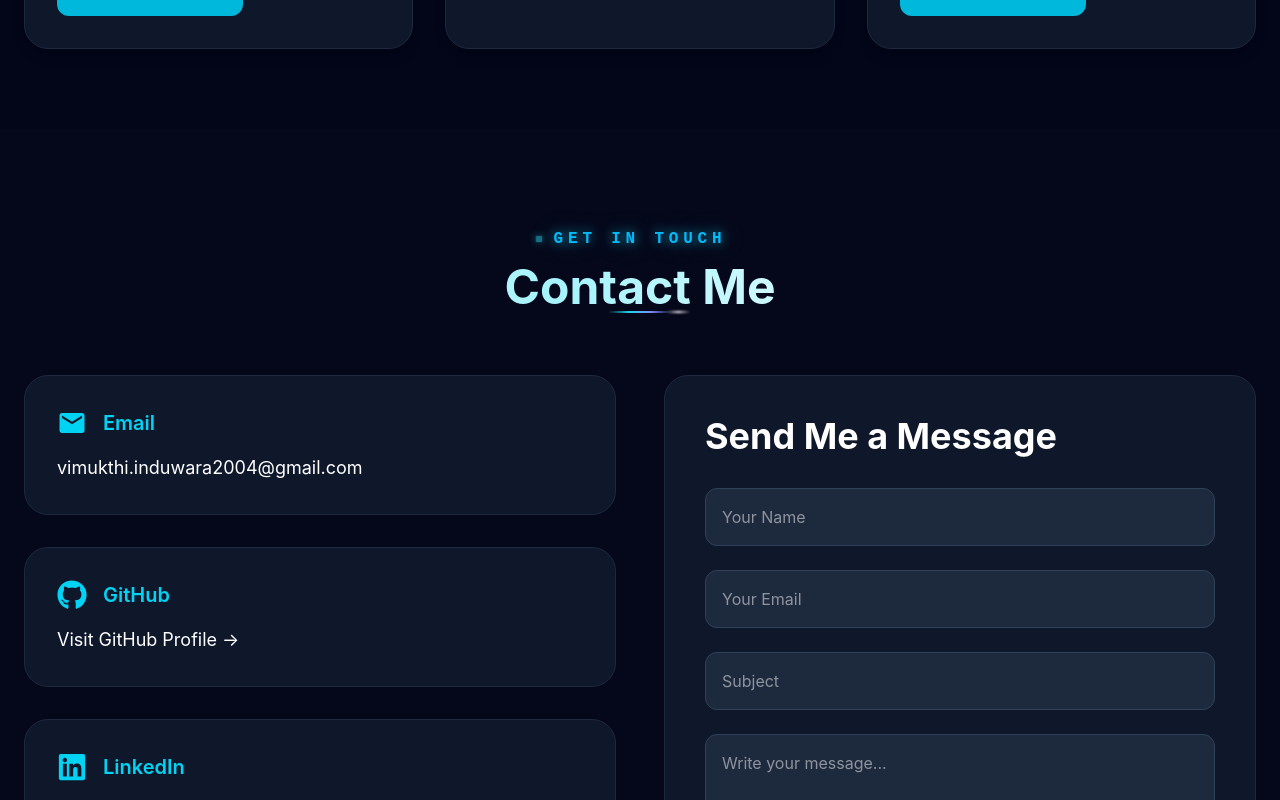
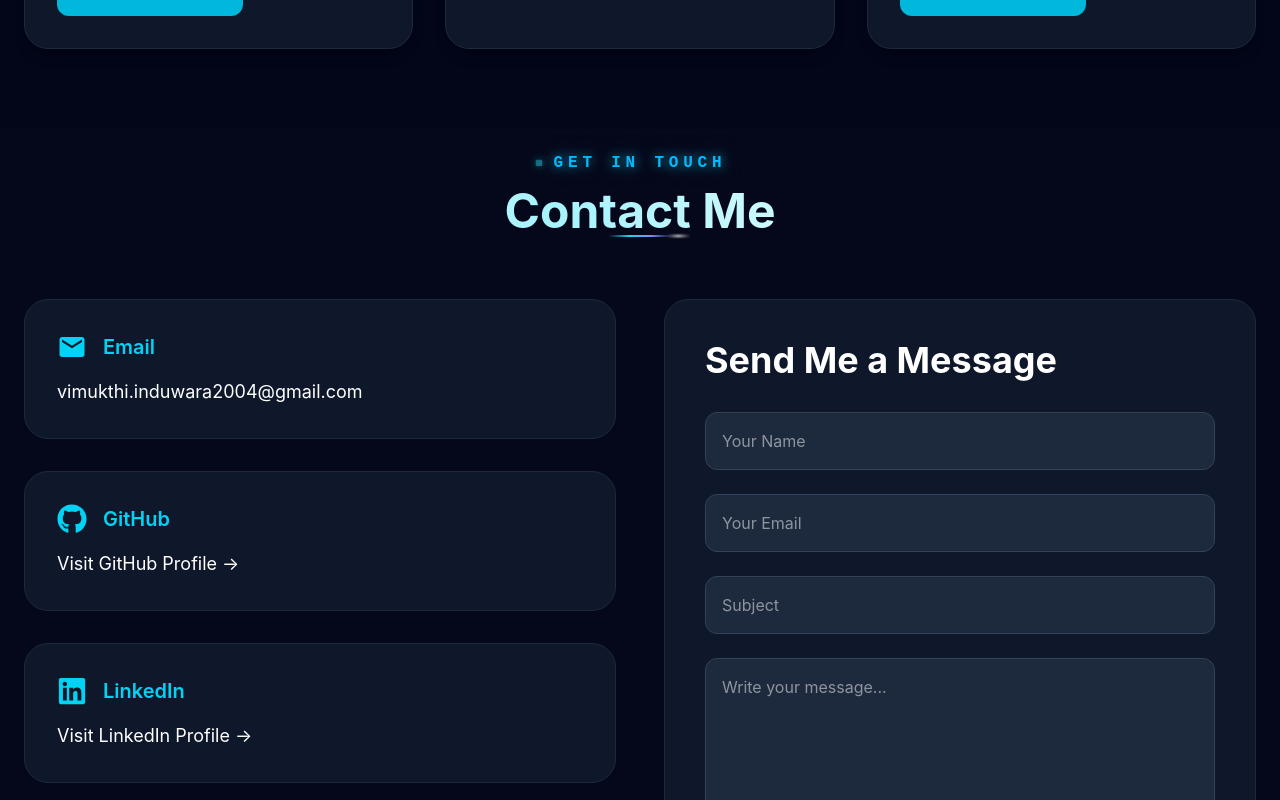
Before and after one commit to VimukthiSiriwardana/personal-portfolio, a React (Vite) app: page / in a window 1280 px wide. Shown: the part 7540-8340 px from the top of the page. Built offline with nearby package versions, Linux system fonts and the light colour scheme.

Commit message:
Enhance the UI of contact page

```diff
--- a/src/sections/Contact.jsx
+++ b/src/sections/Contact.jsx
@@ -63,7 +63,7 @@ function Contact() {
   return (
     <section
       id="contact"
-      className="bg-[#05081a] py-24 px-6"
+      className="bg-[#05081a] py-5 px-6"
     >
       <div className="max-w-7xl mx-auto">
 
```
